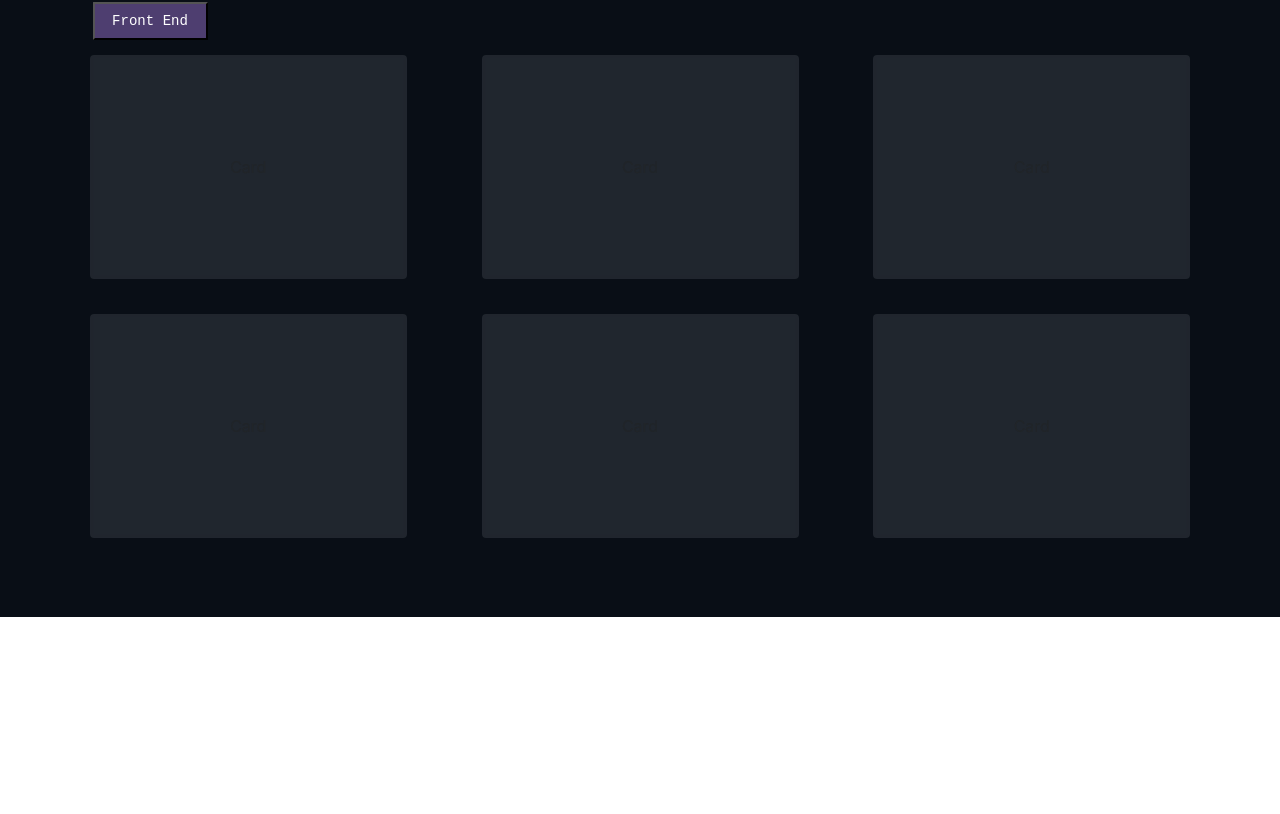
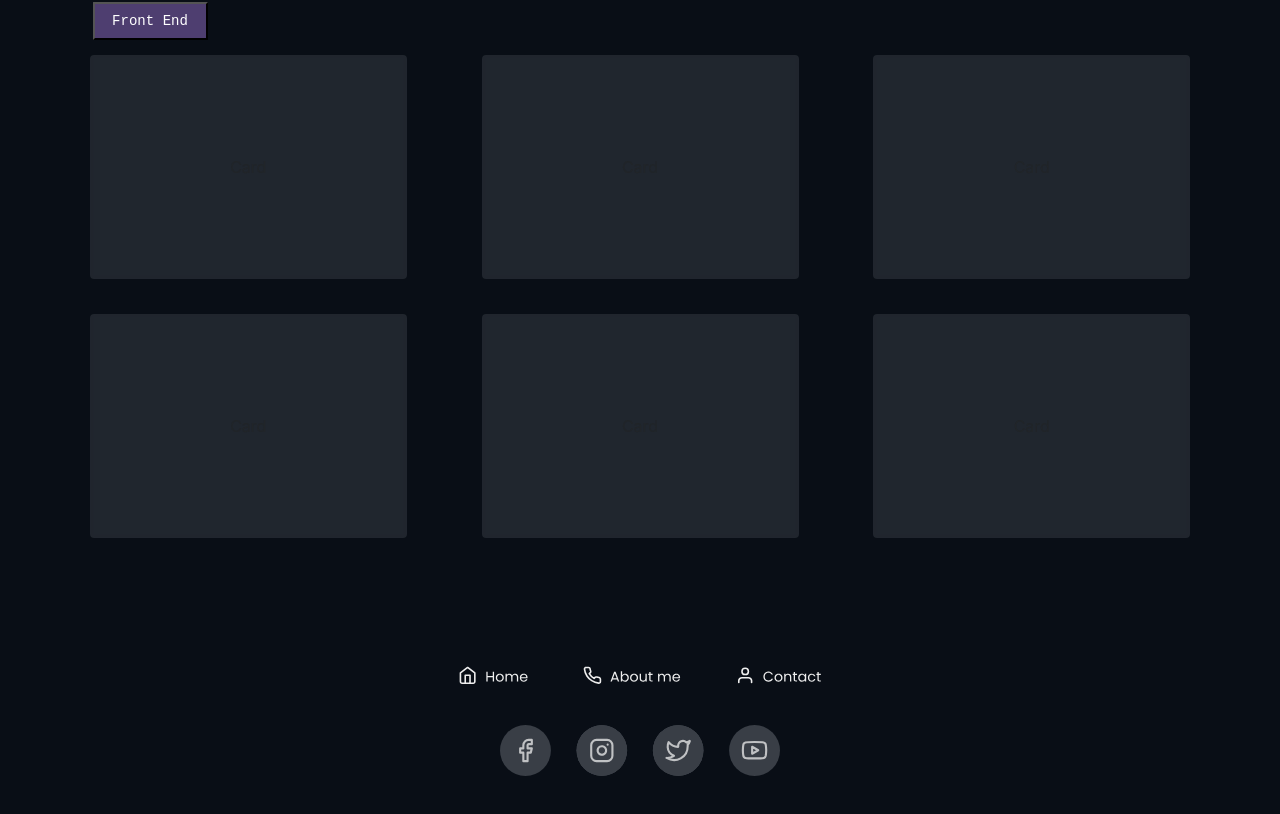
Before and after one commit to JaimeIngenia/PortafolioFrontEnd, a React (Vite) app: page / in a window 1280 px wide. Shown: the part 632-1446 px from the top of the page. Before the commit the page ends 1249 px from the top, so only its background shows below. Built offline with nearby package versions, Linux system fonts and the light colour scheme.

Commit message:
Footer listo

```diff
--- a/src/AppPortafolio.jsx
+++ b/src/AppPortafolio.jsx
@@ -1,5 +1,6 @@
 import React from 'react'
 import { BodyPortafolio } from './components/BodyPortafolio'
+import { Footer } from './components/footer'
 import { Proyectos } from './components/Proyectos'
 
 export const AppPortafolio = () => {
@@ -8,6 +9,8 @@ export const AppPortafolio = () => {
 
     <BodyPortafolio/>
     <Proyectos/>
+    <Footer/>
+
 
     </div>
   )
--- /dev/null
+++ b/src/components/Footer.jsx
@@ -0,0 +1,18 @@
+import React from 'react'
+import styles from '../styles/Footer.module.css'
+import redes from '../assets/redes.svg'
+import redes2 from '../assets/redes2.svg'
+export const Footer = () => {
+  return (
+    <div className={`${styles.principal} col-12 `} >
+      <div className={`${styles.contenedorIconos}`} >
+        <img className={`${styles.iconoSuperior}`} src={redes2} alt="" />
+        <img  className={`${styles.iconoInferior}`} src={redes} alt="" />
+      </div>
+
+
+
+
+    </div>
+  )
+}
--- a/src/components/Proyectos.jsx
+++ b/src/components/Proyectos.jsx
@@ -3,6 +3,7 @@ import btn_next from '../assets/btn_next.svg'
 
 import React from 'react'
 import { Card } from './Card'
+import { Footer } from './footer'
 
 export const Proyectos = () => {
   return (
--- /dev/null
+++ b/src/styles/Footer.module.css
@@ -0,0 +1,46 @@
+*{
+    box-sizing: border-box;
+    margin: 0;
+    padding: 0;
+}
+
+:root {
+    --colorPrincipal: #090E16;
+    --colorSecundario: #282C33;
+    --colorTerciario: #FFFFFF;
+    --colorMoradoPrimario: #4E3E70;
+    --colorMoradoSecundario: #C778DD;
+    --typografiaPrincipal: 'Inter', sans-serif;
+    --typografiaSecundaria: 'Fira Code', monospace;
+  }
+
+.a{
+    border: solid red 2px;
+}
+.principal{
+
+    height: 200px;
+    display: flex;
+    align-items: center;
+    justify-content: center;
+    background: var(--colorPrincipal);
+    flex-direction: column;
+}
+
+.contenedorIconos{
+
+    display: flex;
+    flex-direction: column;
+    justify-content: center;
+    align-items: center;
+    height: 200px;
+}
+
+.iconoSuperior{
+    width: 380px;
+    margin-bottom: 30px;
+}
+
+.iconoInferior{
+    width: 280px;
+}
--- a/src/styles/Proyectos.module.css
+++ b/src/styles/Proyectos.module.css
@@ -33,7 +33,7 @@
     justify-content: center;
     align-items: center;
     height: 624px;
-    position: absolute;
+    /* position: absolute; */
 
 }
 
```
Also changed, not shown: src/assets/redes.svg (added), src/assets/redes2.svg (added).
